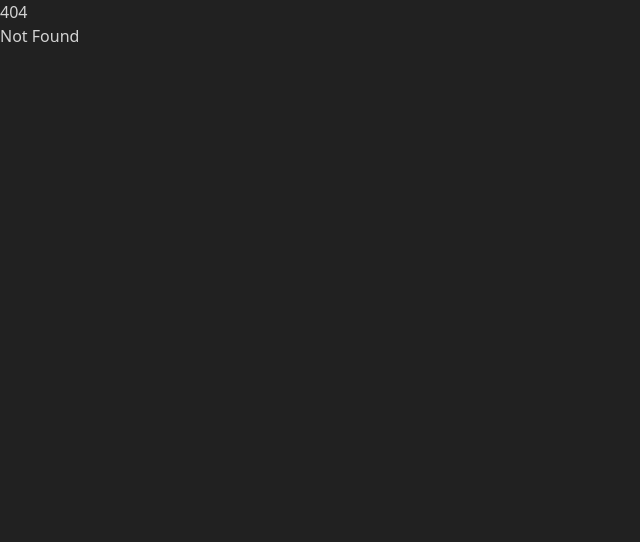
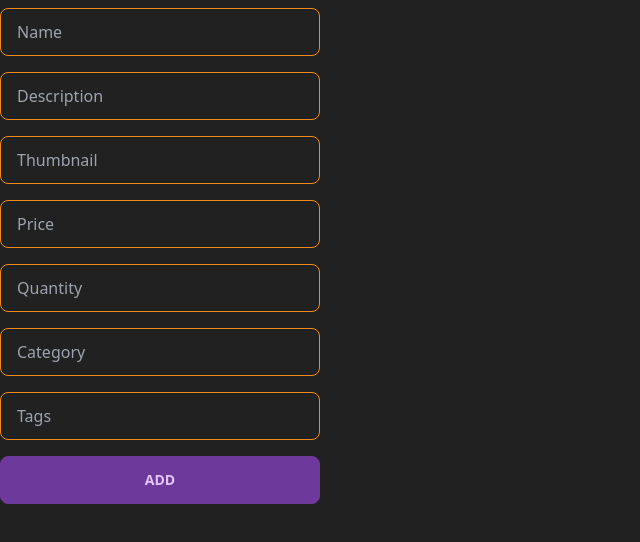
Before and after one commit to rakam1711/yourmeal-frontend, a SvelteKit app: page /resturant/menu in a window 1280 px wide. Before the commit this address had no page. Shown: the top 542 px of the page, without its empty margins (0-640 px from the left). Built offline with nearby package versions, Linux system fonts and the light colour scheme.

Commit message:
resturant menue cookie set

```diff
--- a/src/routes/resturant/(auth)/login/+page.server.ts
+++ b/src/routes/resturant/(auth)/login/+page.server.ts
@@ -0,0 +1,39 @@
+import type { Actions } from './$types'
+import { env } from '$env/dynamic/private'
+import axios from 'axios'
+import { redirect } from '@sveltejs/kit'
+
+export const actions: Actions = {
+  default: async ({ request, cookies }) => {
+    const data = Object.fromEntries([...(await request.formData())])
+    const { email, password } = data
+
+    const res = await axios({
+      url: `${env.BACKEND_SERVER_URL}resturant/login`,
+      method: 'post',
+      data: {
+        email,
+        password
+      }
+    })
+
+    // ! Getting token with wrong password
+    if (res && res.data && res.data.errors.length < 1) {
+      cookies.set('token', res.data.data.token, {
+        expires: new Date(Date.now() + 3 * 24 * 60 * 60),
+        secure: true,
+        sameSite: true,
+        httpOnly: true
+      })
+      throw redirect(304, 'home')
+    } else if (res && res.data && res.data.errors.length > 0) {
+      return {
+        ...res.data
+      }
+    }
+
+    return {
+      ...res.data
+    }
+  }
+}
--- a/src/routes/resturant/(auth)/login/+page.svelte
+++ b/src/routes/resturant/(auth)/login/+page.svelte
@@ -1,4 +1,33 @@
-<script>
-  /** @type {import('./$types').PageData} */
-  export let data;
+<script lang="ts">
+	import { enhance, applyAction, type SubmitFunction } from '$app/forms';
+	// import type { } from './$types'
+
+	export let form: any;
+
+	const handleLogin: SubmitFunction = () => {
+		return async ({ result }) => {
+			await applyAction(result);
+		};
+	};
+
+	console.log(console);
 </script>
+
+<form action="" method="post" class="flex flex-col" use:enhance={handleLogin}>
+	{#if form?.errors.length > 0}
+		<p class="text-red-600">{form?.errors[0]}</p>
+	{/if}
+	<input
+		type="email"
+		name="email"
+		placeholder="Email"
+		class="input input-bordered input-primary w-full max-w-xs my-2"
+	/>
+	<input
+		type="password"
+		name="password"
+		placeholder="Password"
+		class="input input-bordered input-primary w-full max-w-xs my-2"
+	/>
+	<button class="btn btn-secondary w-full max-w-xs my-2">Log In</button>
+</form>
--- a/src/routes/resturant/(auth)/register/+page.server.ts
+++ b/src/routes/resturant/(auth)/register/+page.server.ts
@@ -1,9 +1,10 @@
 import type { Actions } from './$types'
-import {env} from '$env/dynamic/private'
+import { env } from '$env/dynamic/private'
 import axios from 'axios'
+import { redirect } from '@sveltejs/kit'
 
-export const actions:Actions = {
-  default: async ({request, cookies}) => {
+export const actions: Actions = {
+  default: async ({ request, cookies }) => {
     const contacts = {
       emails: [''],
       phones: ['']
@@ -12,7 +13,7 @@ export const actions:Actions = {
     const tags = ['']
 
     const data = Object.fromEntries([...(await request.formData())])
-const {name, email, password, description, image, address} = data
+    const { name, email, password, description, image, address } = data
 
     const res = await axios({
       url: `${env.BACKEND_SERVER_URL}resturant/add`,
@@ -29,6 +30,22 @@ const res = await axios({
       }
     })
 
-console.log(res)
+    if (res && res.data && res.data.errors.length < 1) {
+      cookies.set('token', res.data.data.token, {
+        expires: new Date(Date.now() + 3 * 24 * 60 * 60),
+        secure: true,
+        sameSite: true,
+        httpOnly: true
+      })
+      throw redirect(304, 'home')
+    } else if (res && res.data && res.data.errors.length > 0) {
+      return {
+        ...res.data
       }
     }
+
+    return {
+      ...res.data
+    }
+  }
+}
--- /dev/null
+++ b/src/routes/resturant/home/+page.svelte
@@ -0,0 +1,5 @@
+<script lang="ts">
+	import type { PageData } from './$types';
+
+	export let data: PageData;
+</script>
--- /dev/null
+++ b/src/routes/resturant/menu/+page.server.ts
@@ -0,0 +1,28 @@
+import type { Actions } from './$types'
+import { env } from '$env/dynamic/private'
+import axios from 'axios'
+
+export const actions: Actions = {
+    default: async ({ request, cookies }) => {
+        const data = Object.fromEntries([...(await request.formData())])
+        // const { name, description, thumbnail, price, quantity, tags } = data
+
+        const token = cookies.get('token')
+        console.log(token, env.BACKEND_SERVER_URL)
+
+        const res = await axios({
+            url: `${env.BACKEND_SERVER_URL}resturant/menu/add`,
+            method: 'post',
+            headers: {
+                Authorization: `Bearer ${token}`
+            },
+            data
+        })
+
+        console.log(res)
+
+        return {
+            ...res.data
+        }
+    }
+}
--- /dev/null
+++ b/src/routes/resturant/menu/+page.svelte
@@ -0,0 +1,72 @@
+<script lang="ts">
+	import { enhance, applyAction, type SubmitFunction } from '$app/forms';
+	export let form: any;
+
+	const handleAddItem: SubmitFunction = () => {
+		return async ({ result }) => {
+			console.log(result);
+			await applyAction(result);
+		};
+	};
+	console.log(form);
+</script>
+
+<div class="p4 grid">
+	{#if form && form.success}
+		<div>
+			<img src={form.data.item.thumbnail} />
+			<!-- name: {form.data.name}
+			description: {form.data.description}
+			price: {form.data.price}
+			quantity: {form.data.quantity}
+			category: {form.data.category}
+			tags: {form.data.tags} -->
+		</div>
+	{/if}
+
+	<form action="" method="post" class="flex flex-col" use:enhance={handleAddItem}>
+		<input
+			type="text"
+			name="name"
+			placeholder="Name"
+			class="input input-bordered input-primary w-full max-w-xs my-2"
+		/>
+		<input
+			type="text"
+			name="description"
+			placeholder="Description"
+			class="input input-bordered input-primary w-full max-w-xs my-2"
+		/>
+		<input
+			type="text"
+			name="thumbnail"
+			placeholder="Thumbnail"
+			class="input input-bordered input-primary w-full max-w-xs my-2"
+		/>
+		<input
+			type="text"
+			name="price"
+			placeholder="Price"
+			class="input input-bordered input-primary w-full max-w-xs my-2"
+		/>
+		<input
+			type="text"
+			name="quantity"
+			placeholder="Quantity"
+			class="input input-bordered input-primary w-full max-w-xs my-2"
+		/>
+		<input
+			type="text"
+			name="category"
+			placeholder="Category"
+			class="input input-bordered input-primary w-full max-w-xs my-2"
+		/>
+		<input
+			type="text"
+			name="tags"
+			placeholder="Tags"
+			class="input input-bordered input-primary w-full max-w-xs my-2"
+		/>
+		<button type="submit" class="btn btn-secondary w-full max-w-xs my-2">Add</button>
+	</form>
+</div>
```
Also changed, not shown: .eslintrc.cjs, src/routes/resturant/menu/+page.ts (added). Lines whose indentation alone changed are shown as unchanged.
